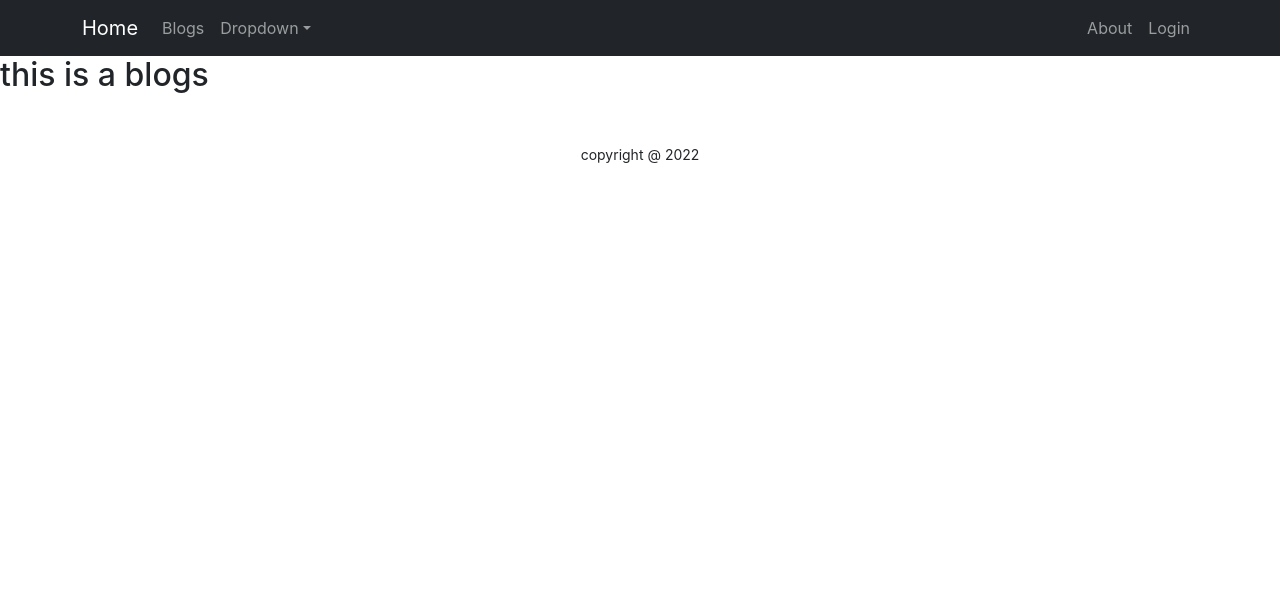
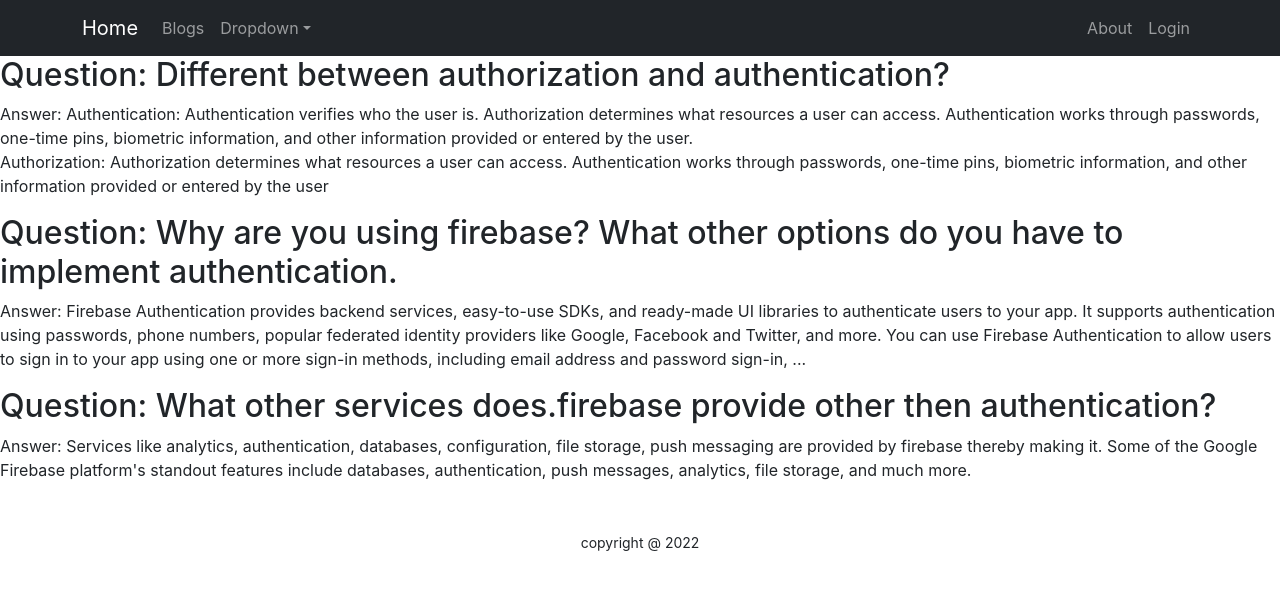
Before and after one commit to Jahanara-juma1/independent-service-provider, a React (Create React App) app: page /blogs in a window 1280 px wide. Shown: the top 590 px of the page. Built offline with nearby package versions, Linux system fonts and the light colour scheme; no server answers; the HTML template or start-up script is replaced by a standard one.

Commit message:
question part addad

```diff
--- a/src/Pages/Blogs/Blogs.js
+++ b/src/Pages/Blogs/Blogs.js
@@ -3,7 +3,22 @@
 const Blogs = () => {
     return (
         <div>
-            <h2>this is a blogs</h2>
+
+
+            <h2>Question: Different between authorization and authentication?</h2>
+            <p>Answer: Authentication: Authentication verifies who the user is.	Authorization determines what resources a user can access.
+                Authentication works through passwords, one-time pins, biometric information, and other information provided or entered by the user.<br />
+                Authorization: Authorization determines what resources a user can access.
+                Authentication works through passwords, one-time pins, biometric information, and other information provided or entered by the user
+            </p>
+
+            <h2>Question: Why are you using firebase? What other options do you have to implement authentication.</h2>
+            <p>Answer: Firebase Authentication provides backend services, easy-to-use SDKs, and ready-made UI libraries to authenticate users to your app. It supports authentication using passwords, phone numbers, popular federated identity providers like Google, Facebook and Twitter, and more.  You can use Firebase Authentication to allow users to sign in to your app using one or more sign-in methods, including email address and password sign-in, ...
+ </p>
+
+           <h2>Question: What other services does.firebase provide other then authentication?</h2>
+           <p>Answer: Services like analytics, authentication, databases, configuration, file storage, push messaging are provided by firebase thereby making it. Some of the Google Firebase platform's standout features include databases, authentication, push messages, analytics, file storage, and much more. </p>
+
         </div>
     );
 };
```
